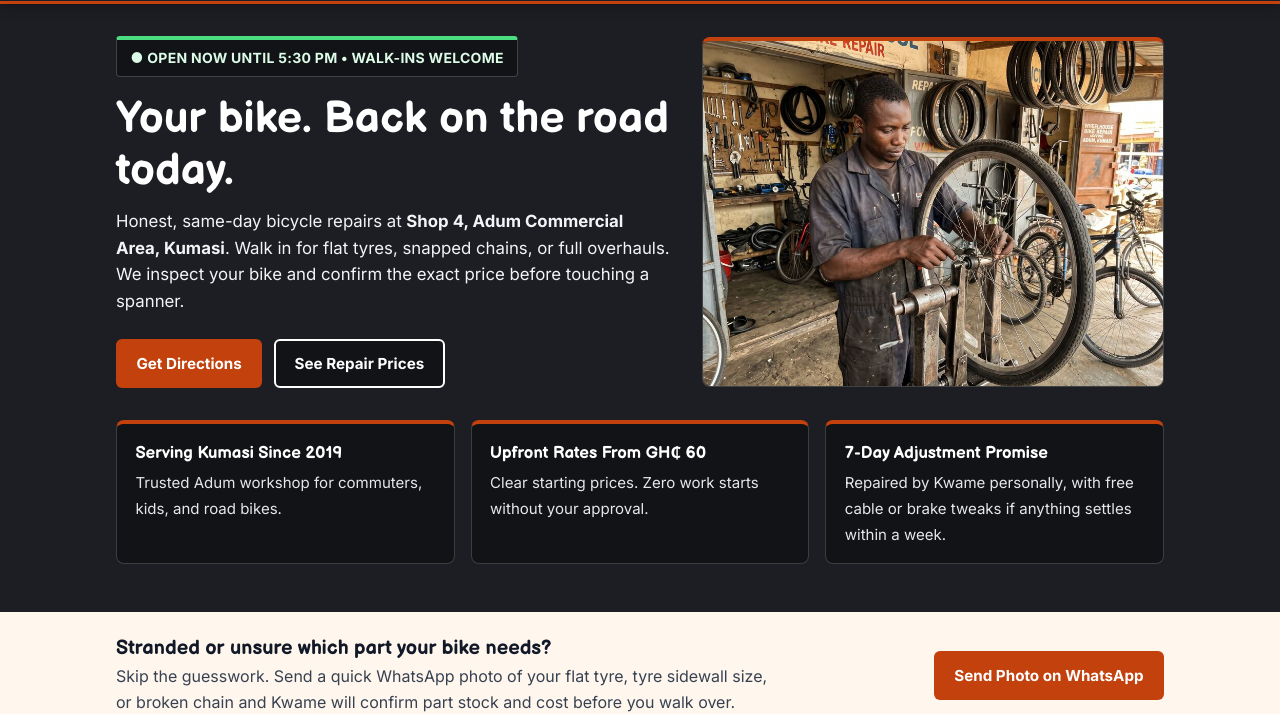
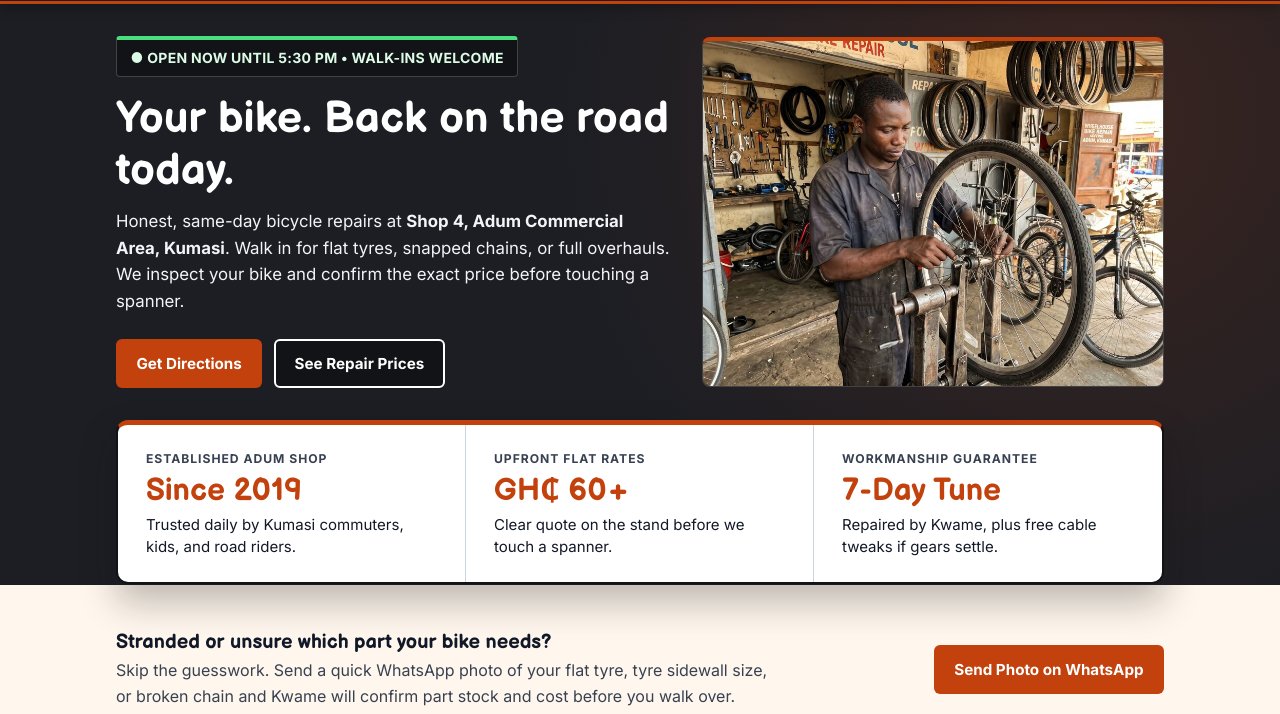
Before and after one commit to emma-ephrim/wheelhouse-bike-repair, a plain HTML site: page index.html in a window 1280 px wide. Shown: the part 112-826 px from the top of the page. Drawn offline with Linux system fonts and the light colour scheme.

Commit message:
style(hero): replace dark proof boxes with overlapping workshop scoreboard strip

```diff
--- a/css/styles.css
+++ b/css/styles.css
@@ -317,11 +317,17 @@ h3 {
   background-color: #272a33;
 }
 
-/* Hero Section */
+/* Hero Section (Adjusted bottom padding for overlapping scoreboard) */
 .hero {
-  background-color: var(--asphalt-900);
+  background:
+    radial-gradient(
+      circle at 85% 20%,
+      rgba(194, 65, 12, 0.18),
+      transparent 45%
+    ),
+    var(--asphalt-900);
   color: var(--bg-white);
-  padding: var(--space-4) 0 var(--space-5) 0;
+  padding: var(--space-4) 0 var(--space-4) 0;
 }
 
 .hero-layout {
@@ -383,42 +389,64 @@ h3 {
   object-fit: cover;
 }
 
-/* Immediate Competitor Comparison Proof Strip */
-.proof-bar {
+/* Workshop Spec-Plate Scoreboard (Bridges Hero & Next Section) */
+.proof-scoreboard {
   list-style: none;
-  margin: var(--space-4) 0 0 0;
+  margin: var(--space-4) 0 calc(var(--space-5) * -0.65) 0;
   padding: 0;
+  position: relative;
+  z-index: 5;
+  background-color: var(--bg-white);
+  color: var(--text-primary);
+  border: 2px solid var(--asphalt-950);
+  border-top: 5px solid var(--orange-700);
+  border-radius: 12px;
+  box-shadow: 0 18px 36px rgba(18, 19, 22, 0.28);
   display: grid;
   grid-template-columns: 1fr;
-  gap: var(--space-2);
+  overflow: hidden;
 }
 
-.proof-bar li {
-  background-color: var(--asphalt-950);
-  border: 1px solid rgba(255, 255, 255, 0.18);
-  border-top: 4px solid var(--orange-700);
-  border-radius: var(--radius);
-  padding: 1rem 1.15rem;
+.score-item {
+  padding: 1.35rem 1.5rem;
+  border-bottom: 1px solid var(--border-subtle);
+  display: flex;
+  flex-direction: column;
+  gap: 0.2rem;
+  position: relative;
 }
 
-.proof-bar strong {
-  display: block;
-  font-family: var(--font-heading);
-  font-size: 1.05rem;
-  color: var(--bg-white);
-  margin-bottom: 0.2rem;
+.score-item:last-child {
+  border-bottom: none;
 }
 
-.proof-bar span {
+.score-eyebrow {
+  font-size: 0.76rem;
+  font-weight: 700;
+  text-transform: uppercase;
+  letter-spacing: 0.08em;
+  color: var(--text-muted);
+}
+
+.score-stat {
+  font-family: var(--font-heading);
+  font-size: 1.95rem;
+  line-height: 1.1;
+  color: var(--orange-700);
+  margin: 0.1rem 0 0.2rem 0;
+}
+
+.score-desc {
   font-size: 0.94rem;
-  color: #e5e7eb;
+  line-height: 1.45;
+  color: var(--text-primary);
 }
 
 /* Visibly Obvious Improvement: WhatsApp Photo Estimate Strip */
 .photo-estimate-banner {
   background-color: var(--orange-tint);
   border-bottom: 2px solid #fdba74;
-  padding: var(--space-3) 0;
+  padding: calc(var(--space-5) * 0.95) 0 var(--space-3) 0;
 }
 
 .estimate-inner {
@@ -873,7 +901,17 @@ h3 {
   .hero-layout {
     grid-template-columns: 1.2fr 1fr;
   }
-  .proof-bar,
+  .proof-scoreboard {
+    grid-template-columns: repeat(3, 1fr);
+  }
+  .score-item {
+    border-bottom: none;
+    border-right: 1px solid var(--border-subtle);
+    padding: 1.5rem 1.75rem;
+  }
+  .score-item:last-child {
+    border-right: none;
+  }
   .cards-grid {
     grid-template-columns: repeat(3, 1fr);
   }
--- a/index.html
+++ b/index.html
@@ -112,24 +112,28 @@
         </div>
 
         <div class="container">
-          <ul class="proof-bar" aria-label="Key workshop facts">
-            <li>
-              <strong>Serving Kumasi Since 2019</strong>
-              <span>
-                Trusted Adum workshop for commuters, kids, and road bikes.
+          <ul class="proof-scoreboard" aria-label="Key workshop facts">
+            <li class="score-item">
+              <span class="score-eyebrow">Established Adum Shop</span>
+              <strong class="score-stat">Since 2019</strong>
+              <span class="score-desc">
+                Trusted daily by Kumasi commuters, kids, and road riders.
               </span>
             </li>
-            <li>
-              <strong>Upfront Rates From GH&#8373; 60</strong>
-              <span>
-                Clear starting prices. Zero work starts without your approval.
+
+            <li class="score-item">
+              <span class="score-eyebrow">Upfront Flat Rates</span>
+              <strong class="score-stat">GH&#8373; 60+</strong>
+              <span class="score-desc">
+                Clear quote on the stand before we touch a spanner.
               </span>
             </li>
-            <li>
-              <strong>7-Day Adjustment Promise</strong>
-              <span>
-                Repaired by Kwame personally, with free cable or brake tweaks if
-                anything settles within a week.
+
+            <li class="score-item">
+              <span class="score-eyebrow">Workmanship Guarantee</span>
+              <strong class="score-stat">7-Day Tune</strong>
+              <span class="score-desc">
+                Repaired by Kwame, plus free cable tweaks if gears settle.
               </span>
             </li>
           </ul>
```
